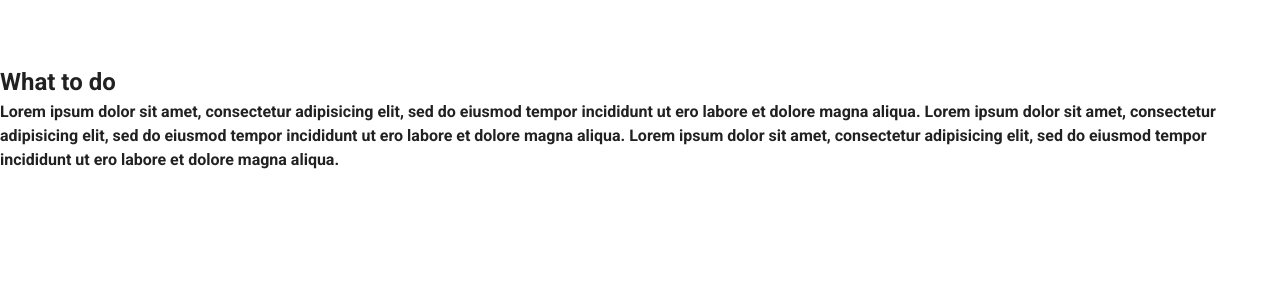
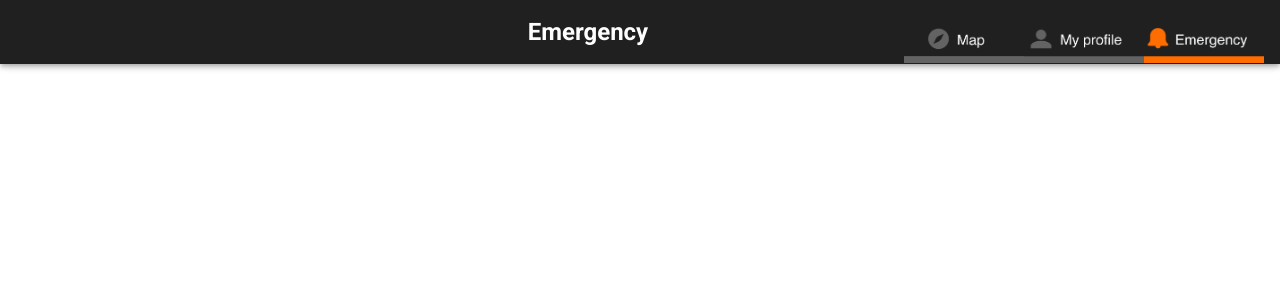
Before and after one commit to frotuck/eezer_app, a Vue app: page /useremergency in a window 1280 px wide. Shown: the top 300 px of the page. Built offline with nearby package versions, Linux system fonts and the light colour scheme.

Commit message:
header for user desktop done

```diff
--- a/src/views/User/User.vue
+++ b/src/views/User/User.vue
@@ -6,36 +6,31 @@
     <v-app-bar app class=".d-none .d-sm-flex" color="#202020">
       <v-spacer></v-spacer>
       <v-spacer></v-spacer>
-      <v-spacer></v-spacer>
-      <v-spacer></v-spacer>
-      <v-spacer></v-spacer>
-      <v-spacer></v-spacer>
-      <v-spacer></v-spacer>
       <h2 justify="center" style="color" class="header-page-name">
         Driver ETA
       </h2>
       <v-spacer></v-spacer>
-      <router-link to="/">
+      <router-link to="/user">
         <v-img
-          style="margin-bottom: -20px"
+          style="margin-bottom: -26px"
           alt="logout"
-          src="../../assets/map-desktop-inactive.png"
+          src="../../assets/map-desktop-active.png"
           max-width="120px"
         />
       </router-link>
-      <router-link to="/">
+      <router-link to="/userprofile">
         <v-img
-          style="margin-bottom: -20px"
+          style="margin-bottom: -26px"
           alt="logout"
-          src="../../assets/profile-desktop-active.png"
+          src="../../assets/profile-desktop-inactive.png"
           max-width="120px"
         />
       </router-link>
-      <router-link to="/">
+      <router-link to="/useremergency">
         <v-img
-          style="margin-bottom: -20px"
+          style="margin-bottom: -26px"
           alt="logout"
-          src="../../assets/emergency-desktop-active.png"
+          src="../../assets/emergency-desktop-inactive.png"
           max-width="120px"
         />
       </router-link>
--- a/src/views/User/UserEmergency.vue
+++ b/src/views/User/UserEmergency.vue
@@ -3,7 +3,38 @@
     <!-- ###################### -->
     <!-- #### DESKTOP VIEW #### -->
     <!-- ###################### -->
-
+    <v-app-bar app class=".d-none .d-sm-flex" color="#202020">
+      <v-spacer></v-spacer>
+      <v-spacer></v-spacer>
+      <h2 justify="center" style="color" class="header-page-name">
+        Emergency
+      </h2>
+      <v-spacer></v-spacer>
+      <router-link to="/user">
+        <v-img
+          style="margin-bottom: -26px"
+          alt="logout"
+          src="../../assets/map-desktop-inactive.png"
+          max-width="120px"
+        />
+      </router-link>
+      <router-link to="/userprofile">
+        <v-img
+          style="margin-bottom: -26px"
+          alt="logout"
+          src="../../assets/profile-desktop-inactive.png"
+          max-width="120px"
+        />
+      </router-link>
+      <router-link to="/useremergency">
+        <v-img
+          style="margin-bottom: -26px"
+          alt="logout"
+          src="../../assets/emergency-desktop-active.png"
+          max-width="120px"
+        />
+      </router-link>
+    </v-app-bar>
     <!-- ##################### -->
     <!-- #### MOBILE VIEW #### -->
     <!-- ##################### -->
@@ -19,8 +50,8 @@
         <v-img alt="logout" src="../../assets/logout-icon.png" max-width="35" />
       </router-link>
     </v-app-bar>
-    <h2>What to do</h2>
-    <h4>
+    <h2 class="d-sm-none">What to do</h2>
+    <h4 class="d-sm-none">
       Lorem ipsum dolor sit amet, consectetur adipisicing elit, sed do eiusmod
       tempor incididunt ut ero labore et dolore magna aliqua. Lorem ipsum dolor
       sit amet, consectetur adipisicing elit, sed do eiusmod tempor incididunt
@@ -29,6 +60,7 @@
       labore et dolore magna aliqua.
     </h4>
     <v-img
+      class="d-sm-none"
       alt="logout"
       src="../../assets/warning-mobile.png"
       max-width="80vw"
--- a/src/views/User/UserProfile.vue
+++ b/src/views/User/UserProfile.vue
@@ -3,7 +3,38 @@
     <!-- ###################### -->
     <!-- #### DESKTOP VIEW #### -->
     <!-- ###################### -->
-
+    <v-app-bar app class=".d-none .d-sm-flex" color="#202020">
+      <v-spacer></v-spacer>
+      <v-spacer></v-spacer>
+      <h2 justify="center" style="color" class="header-page-name">
+        My Profile
+      </h2>
+      <v-spacer></v-spacer>
+      <router-link to="/user">
+        <v-img
+          style="margin-bottom: -26px"
+          alt="logout"
+          src="../../assets/map-desktop-inactive.png"
+          max-width="120px"
+        />
+      </router-link>
+      <router-link to="/userprofile">
+        <v-img
+          style="margin-bottom: -26px"
+          alt="logout"
+          src="../../assets/profile-desktop-active.png"
+          max-width="120px"
+        />
+      </router-link>
+      <router-link to="/useremergency">
+        <v-img
+          style="margin-bottom: -26px"
+          alt="logout"
+          src="../../assets/emergency-desktop-inactive.png"
+          max-width="120px"
+        />
+      </router-link>
+    </v-app-bar>
     <!-- ##################### -->
     <!-- #### MOBILE VIEW #### -->
     <!-- ##################### -->
```
